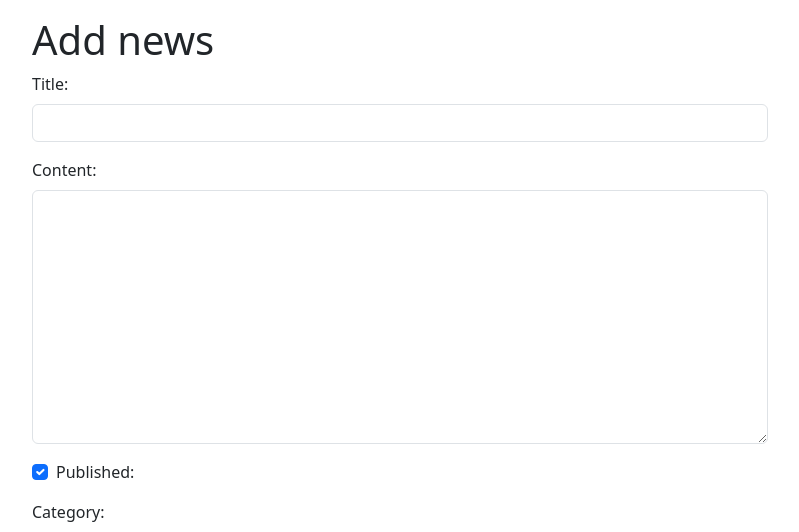
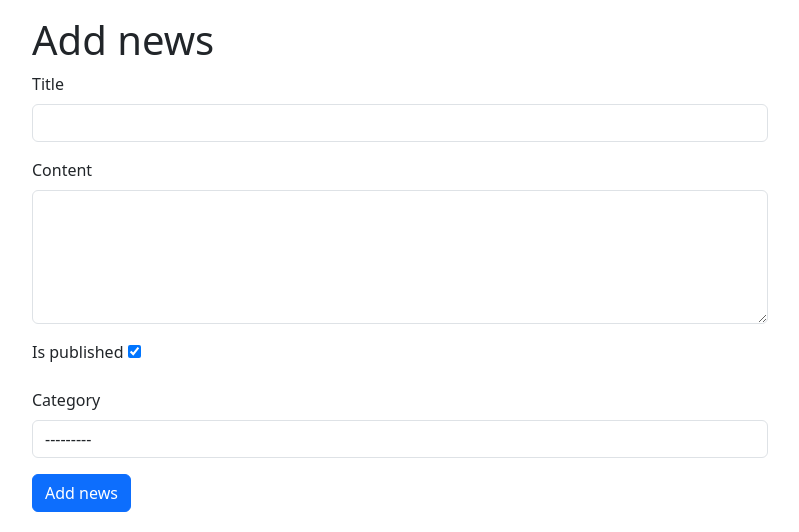
Before and after one commit to Murrr-Andrew/Django, a Django app: page /news/add-news/ in a window 1280 px wide. Shown: the part 56-588 px from the top of the page, without its empty margins (430-1229 px from the left). Run offline with Django 4.2, Linux system fonts and the light colour scheme; data that the repository does not hold is empty; some libraries are stand-ins or nearby versions.

Commit message:
Django: forms (part 3)

```diff
--- a/help.py
+++ b/help.py
@@ -12,6 +12,8 @@
 # -m pip freeze > requirements.txt
 
 # python3 manage.py runserver
+# sudo lsof -t -i tcp:8000 | xargs kill -9
+
 # python3 manage.py shell
 # python3 manage.py makemigrations
 # python3 manage.py migrate
--- a/theDailyBugle/news/forms.py
+++ b/theDailyBugle/news/forms.py
@@ -1,11 +1,14 @@
 from django import forms
-from .models import Category
+from .models import News
 
 
-class NewsForm(forms.Form):
-    title = forms.CharField(max_length=150, label='Title:', widget=forms.TextInput(attrs={'class': 'form-control'}))
-    content = forms.CharField(required=False, label='Content:', widget=forms.Textarea(attrs={'class': 'form-control'}))
-    is_published = forms.BooleanField(required=False, initial=True, label='Published:',
-                                      widget=forms.CheckboxInput(attrs={'class': 'form-check-input'}))
-    category = forms.ModelChoiceField(queryset=Category.objects.all(), empty_label=None, label='Category',
-                                      widget=forms.Select(attrs={'class': 'form-select'}))
+class NewsForm(forms.ModelForm):
+
+    class Meta:
+        model = News
+        fields = ['title', 'content', 'is_published', 'category']
+        widgets = {
+            'title': forms.TextInput(attrs={'class': 'form-control'}),
+            'content': forms.Textarea(attrs={'class': 'form-control', 'rows': 5}),
+            'category': forms.Select(attrs={'class': 'form-control'})
+        }
--- a/theDailyBugle/news/models.py
+++ b/theDailyBugle/news/models.py
@@ -9,7 +9,7 @@ class News(models.Model):
     updated_at = models.DateTimeField(auto_now=True)
     photo = models.ImageField(upload_to='photos/%Y/%m/%d/', blank=True)
     is_published = models.BooleanField(default=True)
-    category = models.ForeignKey('Category', on_delete=models.PROTECT, null=True)
+    category = models.ForeignKey('Category', on_delete=models.PROTECT)
 
     def __str__(self):
         return self.title
--- a/theDailyBugle/news/templates/news/add_news.html
+++ b/theDailyBugle/news/templates/news/add_news.html
@@ -15,27 +15,13 @@ Add news
 
     {{ form.non_field.errors }}
 
-    <div class="mb-3">
-        {{ form.title.errors }}
-        <label for="{{ form.title.id_for_label }}" class="form-label">Title:</label>
-        {{ form.title }}
+    {% for field in form %}
+    <div class="form-group mb-3">
+        <label for="{{ field.id_for_label }}" class="form-label">{{ field.label }}</label>
+        {{ field.errors }}
+        {{ field }}
     </div>
-
-    <div class="mb-3">
-        {{ form.content.errors }}
-        <label for="{{ form.content.id_for_label }}" class="form-label">Content:</label>
-        {{ form.content }}
-    </div>
-
-    <div class="mb-3 form-check">
-        {{ form.is_published }}
-        <label class="form-check-label" for="{{ form.is_published.id_for_label }}">Published:</label>
-    </div>
-
-    <div class="mb-3">
-        <label for="{{ form.category.id_for_label }}" class="form-label">Category:</label>
-        {{ form.category }}
-    </div>
+    {% endfor %}
 
     <button type="submit" class="btn btn-primary btn-block">Add news</button>
 </form>
--- a/theDailyBugle/news/views.py
+++ b/theDailyBugle/news/views.py
@@ -37,7 +37,7 @@ def add_news(request):
     if request.method == 'POST':
         form = NewsForm(request.POST)
         if form.is_valid():
-            news = News.objects.create(**form.cleaned_data)
+            news = form.save()
             return redirect(to=news)
     else:
         form = NewsForm()
```
Also changed, not shown: theDailyBugle/news/migrations/0004_alter_news_category.py (added).
